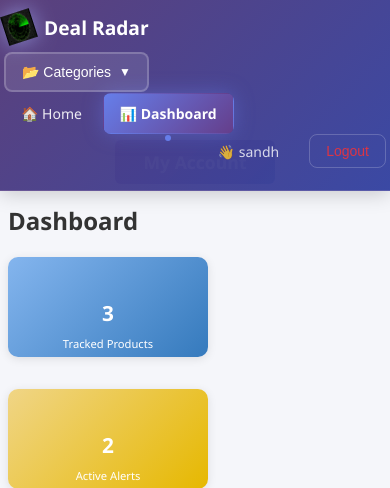
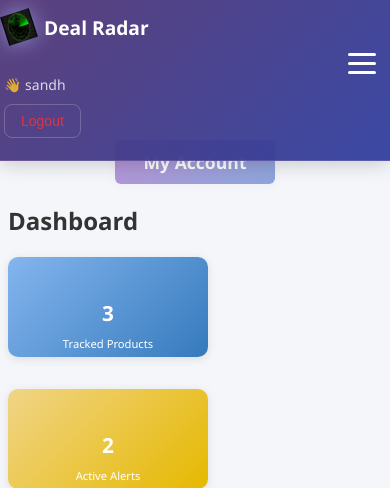
Before and after one commit to Sandhya80/Deal_Radar, a Django app: page /dashboard/ in a window 390 px wide. Shown: the top 488 px of the page. Run offline with Django 4.2, Linux system fonts and the light colour scheme; a user stored in the database is signed in; data comes from the database, SQL or seed files in the repository.

Commit message:
Apply Hamburger style to navbar for smaller screens

```diff
--- a/static/css/base.css
+++ b/static/css/base.css
@@ -799,10 +799,89 @@ body {
     }
 }
 
+/* Hamburger styles */
+.nav-toggle {
+    display: none;
+    background: none;
+    border: none;
+    cursor: pointer;
+    padding: 10px;
+    margin-left: auto;
+}
+
+.hamburger {
+    display: block;
+    width: 28px;
+    height: 3px;
+    background: #fff;
+    position: relative;
+    border-radius: 2px;
+}
+.hamburger::before,
+.hamburger::after {
+    content: '';
+    display: block;
+    width: 28px;
+    height: 3px;
+    background: #fff;
+    position: absolute;
+    border-radius: 2px;
+    transition: 0.3s;
+}
+.hamburger::before {
+    top: -9px;
+}
+.hamburger::after {
+    top: 9px;
+}
+
+/* Responsive Navbar */
+@media (max-width: 900px) {
+    .nav-toggle {
+        display: block;
+    }
+    .nav-center {
+        display: none;
+        flex-direction: column;
+        width: 100%;
+        background: linear-gradient(135deg, rgba(83,54,116,0.98) 0%, rgba(48,63,159,0.98) 100%);
+        position: absolute;
+        top: 60px;
+        left: 0;
+        z-index: 999;
+        padding: 20px 0;
+        box-shadow: 0 4px 20px rgba(0,0,0,0.15);
+    }
+    .nav-bar.active .nav-center {
+        display: flex;
+    }
+    .nav-links {
+        flex-direction: column;
+        width: 100%;
+        align-items: flex-start;
+        gap: 10px;
+        margin-bottom: 10px;
+    }
+    .nav-auth {
+        flex-direction: column;
+        width: 100%;
+        align-items: flex-start;
+        gap: 10px;
+    }
+    .my-account-btn-container {
+        margin-top: 10px;
+        margin-bottom: 10px;
+        justify-content: center;
+    }
+    .container {
+        padding-top: 10px;
+    }
+}
+
 /* Extra: Prevent overlap for very small screens */
 @media (max-width: 600px) {
     body {
-        padding-top: 120px; /* Increase if navbar stacks and grows taller */
+        padding-top: 120px;
     }
     .nav-bar {
         padding: 12px 4px;
--- a/templates/base.html
+++ b/templates/base.html
@@ -5,27 +5,16 @@
 <meta charset="UTF-8">
     <meta name="viewport" content="width=device-width, initial-scale=1.0">
     <title>{% block title %}Deal Radar{% endblock %}</title>
-
-    <!-- Base styles -->
     <link rel="stylesheet" href="{% static 'css/base.css' %}">
-
-    <!-- Page-specific styles -->
     {% block extra_css %}{% endblock %}
-
-    <!-- Preload critical fonts for better performance -->
     <link rel="preconnect" href="https://fonts.googleapis.com">
     <link rel="preconnect" href="https://fonts.gstatic.com" crossorigin>
-
-    <!-- Favicon -->
     <link rel="icon" type="image/gif" href="{% static 'images/radar-animation.gif' %}">
 </head>
 <body>
-    <!-- Skip to main content for accessibility -->
     <a href="#main-content" class="skip-link">Skip to main content</a>
-
     <div class="container">
         <!-- Navigation -->
-        <!-- Enhanced Navigation with Proper Alignment -->
         <nav class="nav-bar" role="navigation" aria-label="Main navigation">
             <!-- Left: Brand -->
             <div class="nav-brand">
@@ -34,25 +23,23 @@
                     <span class="brand-text">Deal Radar</span>
                 </a>
             </div>
-
+            <!-- Hamburger Button for Small Screens -->
+            <button class="nav-toggle" aria-label="Toggle navigation">
+                <span class="hamburger"></span>
+            </button>
             <!-- Center: Categories + Navigation Links -->
             <div class="nav-center">
-                <!-- Categories Dropdown -->
                 <div class="categories-dropdown">
                     <button class="dropdown-btn" type="button">
                         📂 Categories <span class="dropdown-arrow">▼</span>
                     </button>
                     <div class="dropdown-content">
                         {% for key, display in product_category_choices %}
-        <a href="{% url 'category_products' key %}">
-            {{ display }}
-        </a>
+                            <a href="{% url 'category_products' key %}">{{ display }}</a>
                         {% endfor %}
                         <a href="{% url 'home' %}">🔍 All Categories</a>
                     </div>
                 </div>
-
-                <!-- Navigation Links -->
                 <div class="nav-links">
                     <a href="{% url 'home' %}"
                        class="nav-link {% if request.resolver_match.url_name == 'home' %}active{% endif %}">
@@ -66,7 +53,6 @@
                     {% endif %}
                 </div>
             </div>
-
             <!-- Right: Authentication -->
             <div class="nav-auth">
                 {% if user.is_authenticated %}
@@ -81,9 +67,6 @@
                 {% endif %}
             </div>
         </nav>
-
-        <!-- My Account Button -->
-        <!-- This button is only visible when the user is authenticated -->
         {% if user.is_authenticated %}
         <div class="my-account-btn-container">
             <a href="{% url 'profile' %}" class="my-account-btn">
@@ -91,8 +74,6 @@
             </a>
         </div>
         {% endif %}
-
-        <!-- Messages -->
         {% if messages %}
             <div class="messages" role="alert" aria-live="polite">
                 {% for message in messages %}
@@ -103,18 +84,11 @@
                 {% endfor %}
             </div>
         {% endif %}
-
-        <!-- Main content area -->
         <main id="main-content" role="main">
             {% block content %}{% endblock %}
-
         </main>
     </div>
-
-    <!-- Supported Stores Section -->
     {% include "supported_sites.html" %}
-
-    <!-- Professional Footer - Inspired by PriceDrops -->
     <footer class="footer">
         <div class="footer-content">
             <div class="footer-section footer-brand-section">
@@ -190,11 +164,17 @@
             <p>&copy; 2025 Deal Radar. All rights reserved. | Built with 💜 for deal hunters</p>
         </div>
     </footer>
-
-    <!-- Base JavaScript -->
     <script src="{% static 'js/base.js' %}"></script>
-
-    <!-- Page-specific JavaScript -->
+    <!-- Hamburger toggle script -->
+    <script>
+    document.addEventListener('DOMContentLoaded', function() {
+        const navToggle = document.querySelector('.nav-toggle');
+        const navBar = document.querySelector('.nav-bar');
+        navToggle.addEventListener('click', function() {
+            navBar.classList.toggle('active');
+        });
+    });
+    </script>
     {% block extra_js %}{% endblock %}
 </body>
 </html>
```
Lines whose indentation alone changed are shown as unchanged.
